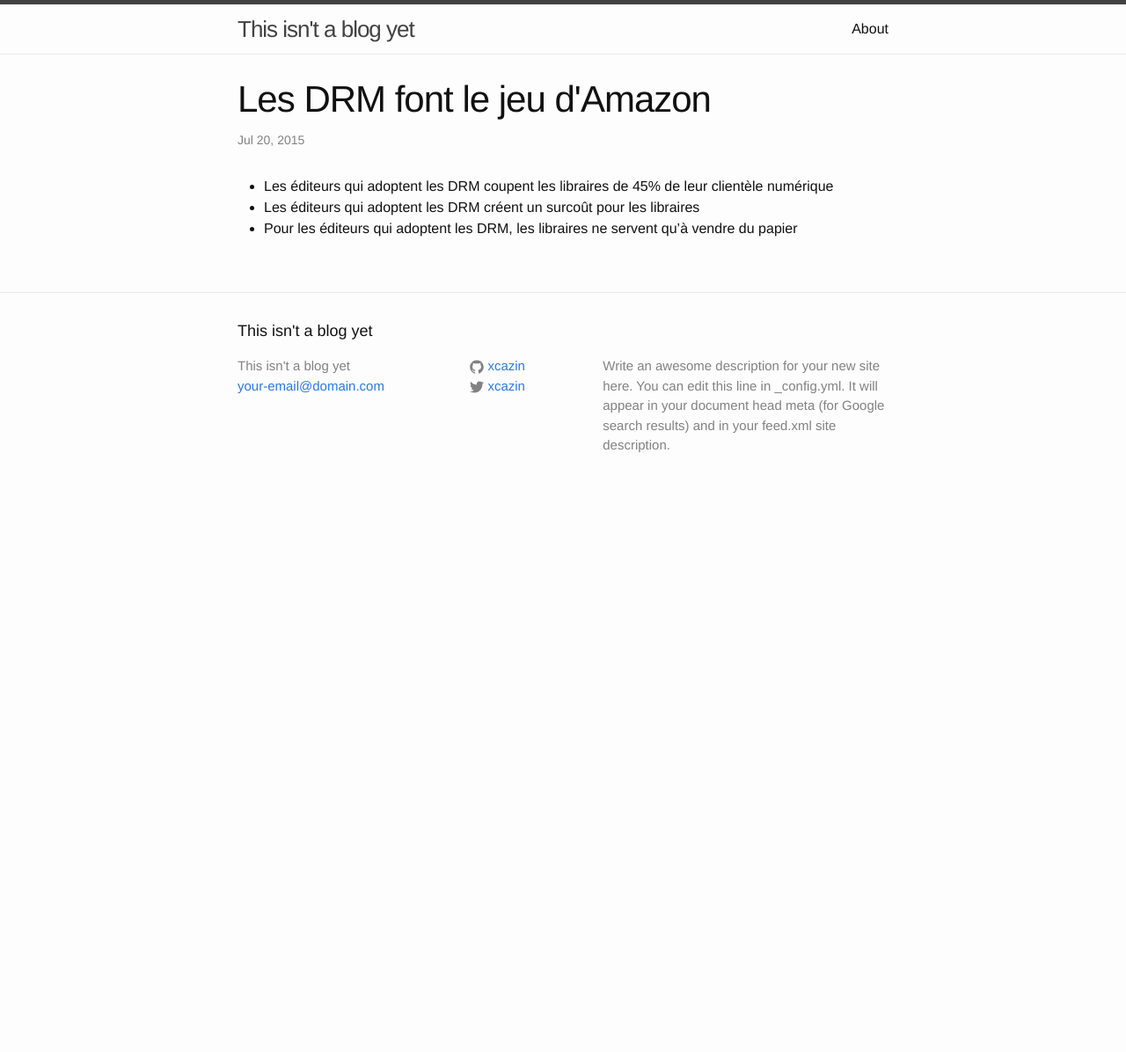
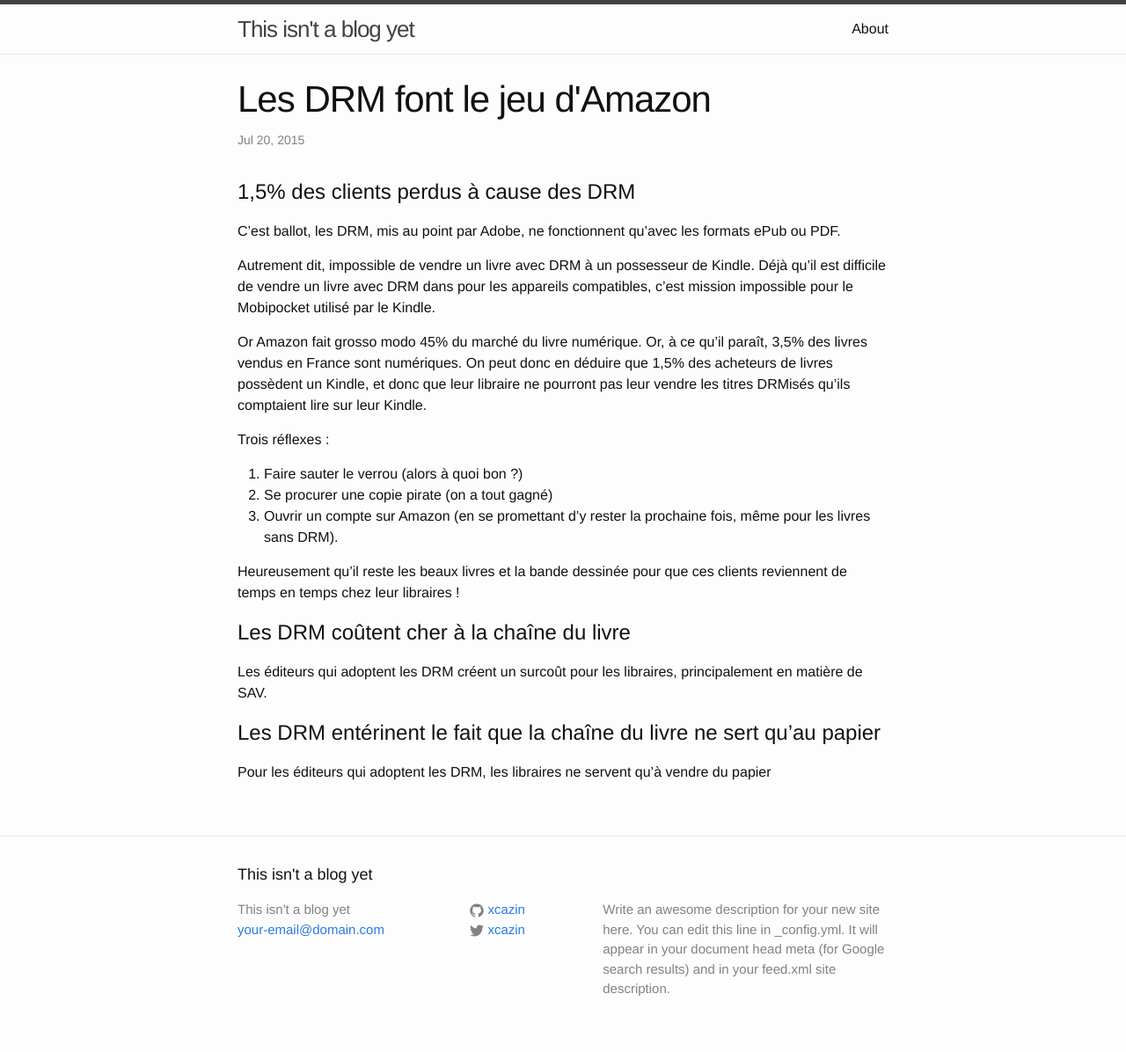
Before and after one commit to xcazin/xcazin.github.io, a Jekyll site: the page built from _posts/2015-07-20-les-DRM-font-le-jeu-d-Amazon.markdown, in a window 1280 px wide. Shown: the whole page at 88% size. Built offline with Jekyll 4.4.1, drawn with Linux system fonts in a browser that asks for light colours; before the commit the page ends 900 px from its top, so only the background shows below that.

Commit message:
Un peu de contenu dans l'article DRM => Amazon

```diff
--- a/_posts/2015-07-20-les-DRM-font-le-jeu-d-Amazon.markdown
+++ b/_posts/2015-07-20-les-DRM-font-le-jeu-d-Amazon.markdown
@@ -4,7 +4,31 @@ title:  "Les DRM font le jeu d'Amazon"
 date:   2015-07-20 10:49:18
 categories: DRM Amazon libraires perspectives
 ---
+1,5% des clients perdus à cause des DRM
+=======================================
+C'est ballot, les DRM, mis au point par Adobe, ne fonctionnent qu'avec les formats ePub ou PDF.
 
-* Les éditeurs qui adoptent les DRM coupent les libraires de 45% de leur clientèle numérique
-* Les éditeurs qui adoptent les DRM créent un surcoût pour les libraires
-* Pour les éditeurs qui adoptent les DRM, les libraires ne servent qu'à vendre du papier
+Autrement dit, impossible de vendre un livre avec DRM à un possesseur de Kindle. Déjà qu'il est difficile de vendre un livre avec DRM dans pour les appareils compatibles, c'est mission impossible pour le Mobipocket utilisé par le Kindle.
+
+Or Amazon fait grosso modo 45% du marché du livre numérique. Or, à ce qu'il
+paraît, 3,5% des livres vendus en France sont numériques. On peut donc en
+déduire que 1,5% des acheteurs de livres possèdent un Kindle, et donc que leur libraire
+ne pourront pas leur vendre les titres DRMisés qu'ils comptaient
+lire sur leur Kindle.
+
+Trois réflexes :
+
+1. Faire sauter le verrou (alors à quoi bon ?)
+1. Se procurer une copie pirate (on a tout gagné)
+1. Ouvrir un compte sur Amazon (en se promettant d'y rester la prochaine fois, même pour les livres sans DRM).
+
+Heureusement qu'il reste les beaux livres et la bande dessinée pour que ces clients reviennent de temps en temps chez leur libraires !
+
+
+Les DRM coûtent cher à la chaîne du livre
+=========================================
+Les éditeurs qui adoptent les DRM créent un surcoût pour les libraires, principalement en matière de SAV.
+
+Les DRM entérinent le fait que la chaîne du livre ne sert qu'au papier
+======================================================================
+Pour les éditeurs qui adoptent les DRM, les libraires ne servent qu'à vendre du papier
```
